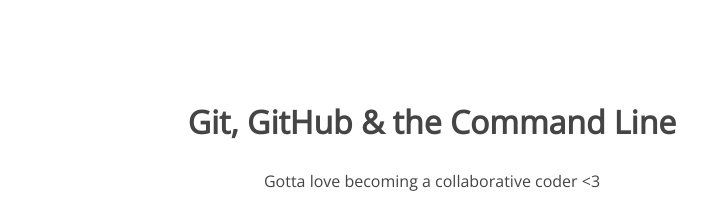
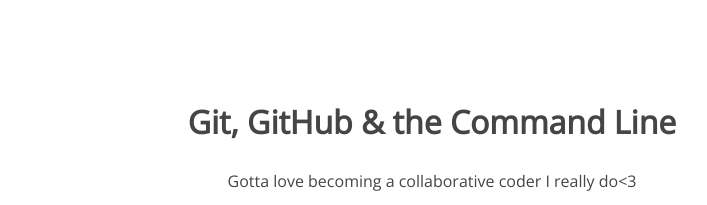
Before and after one commit to joeyL417/my-new-105-repository, a plain HTML site: page index.html in a window 1280 px wide. Shown: the top 205 px of the page, without its empty margins (208-915 px from the left). Drawn offline with nearby package versions, Linux system fonts and the light colour scheme.

Commit message:
make change on paragraph

```diff
--- a/index.html
+++ b/index.html
@@ -9,7 +9,7 @@
 <body>
 	<section>
 		<h1>Git, GitHub & the Command Line</h1>
-		<p>Gotta love becoming a collaborative coder <3</p>
+		<p>Gotta love becoming a collaborative coder I really do<3</p>
 		<img src="img/happy-blue-robot.png">
 	</section>
 </body>
```
